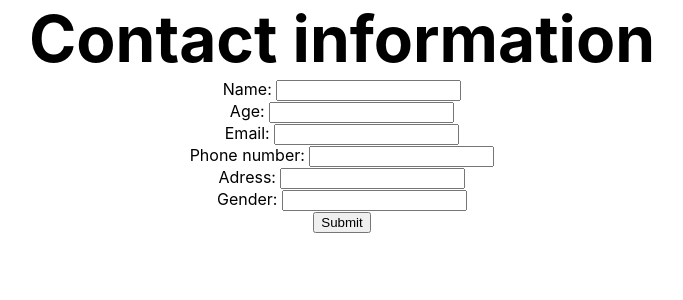
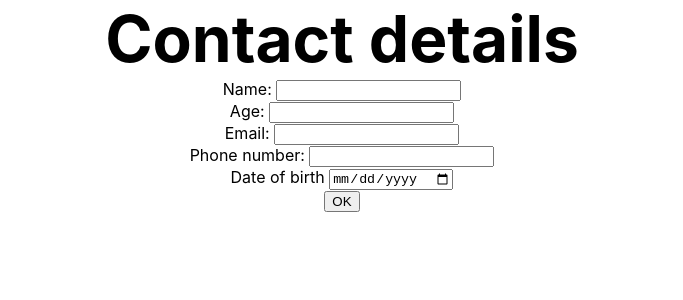
Before and after one commit to harshavardhanakrishnachaitanya2001/contacts-with-next, a Next.js app: page / in a window 1280 px wide. Shown: the top 300 px of the page, without its empty margins (298-981 px from the left). Built offline with nearby package versions, Linux system fonts and the light colour scheme.

Commit message:
Successfully displayed form data in the home page

```diff
--- a/customHooks/useContactDetails.js
+++ /dev/null
@@ -1,18 +0,0 @@
-import React, {useState} from 'react'
-export default function useContactDetails(callBack){
-    const [inputs,setInputs]=useState({});
-    function handleSubmit(event){
-        if(event){
-            event.preventDefault();
-        }
-    }
-    function handleInputs(event){
-        event.persist();
-        setInputs(inputs=>({...inputs, [event.target.name]:event.target.value}));
-    }
-    return {
-        handleSubmit,
-        handleInputs,
-        inputs
-    };
-}
--- a/pages/index.js
+++ b/pages/index.js
@@ -1,28 +1,77 @@
+import React,{useState} from 'react'
 import styles from '../styles/Home.module.css'
-import useContactDetails from '../customHooks/useContactDetails.js'
-export default function ContactInfo(){
-  const {inputs,handleInputs,handleSubmit}=useContactDetails(formSubmitted);
-  function formSubmitted(){
-    alert("User created");
+export default function contactDetails(){
+  //Start of hooks
+
+  let [userName,setUserName]=useState('');
+  let [userAge,setUserAge]=useState();
+  let [userEmail,setUserEmail]=useState();
+  let [userPhone,setUserPhone]=useState();
+  let [userDob,setUserDob]=useState();
+  const[details,setDetails]=useState({});
+
+  //End of hooks
+
+  //Start of user defined functions
+
+  function handleNameChange(e){
+    e.preventDefault;
+    setUserName(e.target.value);
   }
+
+  function handleAgeChange(e){
+    e.preventDefault();
+    setUserAge(e.target.value)
+  }
+
+  function handleEmailChange(e){
+    e.preventDefault();
+    setUserEmail(e.target.value)
+  }
+
+  function handleDobChange(e){
+    e.preventDefault();
+    setUserDob(e.target.value)
+  }
+
+  function handlePhoneChange(e){
+    e.preventDefault();
+    setUserPhone(e.target.value)
+  }
+
+  function handleClick(e){
+    e.preventDefault();
+    setDetails({
+      name:userName,
+      age:userAge,
+      email:userEmail,
+      phone:userPhone,
+      dob:userDob
+    })
+  }
+
+  //End of user defined functions
   return (
     <div className={styles.container}>
-      <h1 className={styles.heading}>Contact information</h1>
-      <form onSubmit={handleSubmit}>
-        <label>Name: </label>
-        <input type="text" name="fullName" required onChange={handleInputs} value={inputs.fullName}/><br />
-        <label>Age: </label>
-        <input type="number" name="correctAge" onChange={handleInputs} value={inputs.correctAge}/><br/>
-        <label>Email: </label>
-        <input type="email" name="userEmail" required onChange={handleInputs} value={inputs.userEmail}/><br />
-        <label>Phone number: </label>
-        <input type="number" name="onePhoneNumber" required onChange={handleInputs} value={inputs.onePhoneNumber}/><br />
-        <label>Adress: </label>
-        <input type="text" name="presentAdress" required onChange={handleInputs} value={inputs.presentAdress}/><br />
-        <label>Gender: </label>
-        <input type="text" name="maleOrFemale" required onChange={handleInputs} value={inputs.maleOrFemale}/><br />
-        <input type="submit"/>
-      </form>
+      <h1 className={styles.heading}>Contact details</h1>
+      <label>Name: </label>
+      <input type="text" onChange={handleNameChange} value={userName}/><br />
+      <label>Age: </label>
+      <input type="number" value={userAge} onChange={handleAgeChange}/><br />
+      <label>Email: </label>
+      <input type="email" value={userEmail} onChange={handleEmailChange}/><br />
+      <label>Phone number: </label>
+      <input type="number" value={userPhone} onChange={handlePhoneChange}/><br />
+      <label>Date of birth </label>
+      <input type="date" value={userDob} onChange={handleDobChange}/><br />
+      <button type="button" onClick={handleClick}>OK</button>
+      <p className={styles.displayingArea}>
+        {details.name}
+        {details.age}
+        {details.email}
+        {details.phone}
+        {details.dob}
+      </p>
     </div>
   )
 }
--- a/styles/Home.module.css
+++ b/styles/Home.module.css
@@ -6,3 +6,6 @@
   margin-top:0px;
   margin-bottom: 2px;
 }
+.displayArea span{
+  display:block;
+}
```
